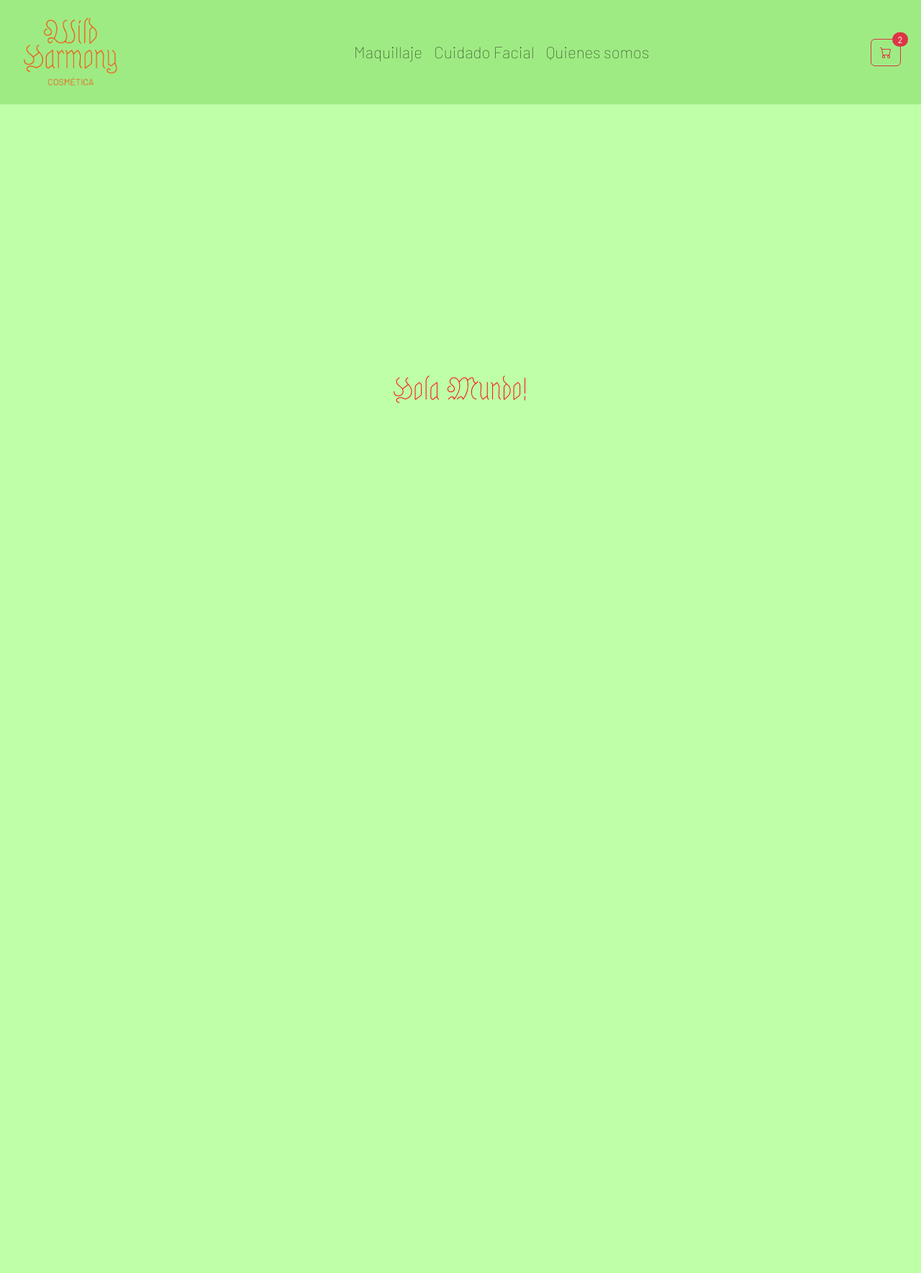
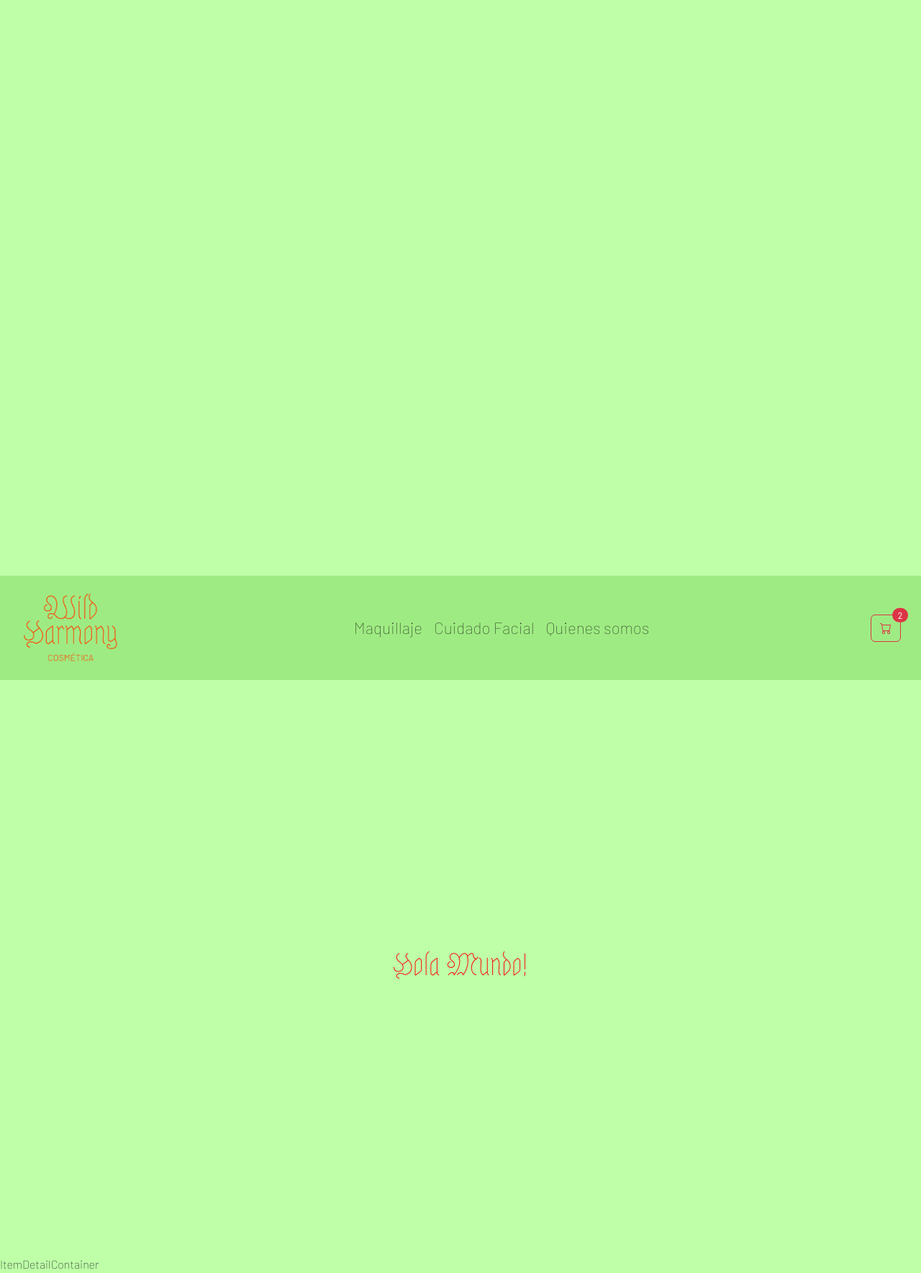
Before and after one commit to Brencambell/WildHarmony-Cambellotti-ReactJS, a React (Vite) app in the folder wild-harmony/: page / in a window 1280 px wide. Shown: the whole page at 72% size. Before the commit the page ends 945 px from the top, so only its background shows below. Built offline with nearby package versions, Linux system fonts and the light colour scheme.

Commit message:
cambio de nombre al repo

```diff
--- a/wild-harmony/package.json
+++ b/wild-harmony/package.json
@@ -13,7 +13,8 @@
     "bootstrap": "^5.3.1",
     "bootstrap-icons": "^1.10.5",
     "react": "^18.2.0",
-    "react-dom": "^18.2.0"
+    "react-dom": "^18.2.0",
+    "react-router-dom": "^6.15.0"
   },
   "devDependencies": {
     "@types/react": "^18.2.15",
--- a/wild-harmony/src/App.jsx
+++ b/wild-harmony/src/App.jsx
@@ -1,14 +1,26 @@
+import { Routes, Route } from "react-router-dom" //con estos componentes podremos crear nuestras rutas
 import Navbar from "./components/Navbar/Navbar"
-import ItemListContain from "./components/ItemListContainer/ItemListContainer"
+import ItemListContainer from "./components/ItemListContainer/ItemListContainer"
+import ItemDetailContainer from "./components/ItemDetailContainer/ItemDetailContainer"
 
 function App() {
   return (
     <div>
+      {/* Navegabilidad */}
+      <Routes>
+        <Route path="/" element={<ItemListContainer />} />
+        <Route path="/category/:id" element={<ItemListContainer />} />
+        <Route path="/item/:id" element={<ItemDetailContainer />} />
+      </Routes>
+
       {/* Navbar */}
       <Navbar />
 
-      {/* ItemListContain */}
-      <ItemListContain greeting={ "Hola Mundo!" } />
+      {/* ItemListContainer */}
+      <ItemListContainer greeting={ "Hola Mundo!" } />
+
+      {/* ItemDetailContainer */}
+      <ItemDetailContainer />
     </div>
   )
 }
--- /dev/null
+++ b/wild-harmony/src/components/ItemDetailContainer/ItemDetailContainer.jsx
@@ -0,0 +1,9 @@
+import React from 'react'
+
+const ItemDetailContainer = () => {
+  return (
+    <div>ItemDetailContainer</div>
+  )
+}
+
+export default ItemDetailContainer
--- a/wild-harmony/src/components/ItemListContainer/ItemListContainer.jsx
+++ b/wild-harmony/src/components/ItemListContainer/ItemListContainer.jsx
@@ -1,6 +1,6 @@
 import styles from "./ItemListContainer.module.css";
 
-const ItemListContain = ({ greeting }) => {
+const ItemListContainer = ({ greeting }) => {
     return (
         <div className= {`${styles.ItemListContainer} container-fluid`}>
             <div className="d-flex justify-content-center align-items-center vh-100">
@@ -10,4 +10,4 @@ const ItemListContain = ({ greeting }) => {
     )
 }
 
-export default ItemListContain;
+export default ItemListContainer;
--- a/wild-harmony/src/main.jsx
+++ b/wild-harmony/src/main.jsx
@@ -1,5 +1,6 @@
 import React from 'react'
 import ReactDOM from 'react-dom/client'
+import { BrowserRouter } from 'react-router-dom'
 import "bootstrap/dist/css/bootstrap.min.css"
 import "bootstrap-icons/font/bootstrap-icons.css"
 import App from './App.jsx'
@@ -7,6 +8,8 @@ import './index.css'
 
 ReactDOM.createRoot(document.getElementById('root')).render(
   <React.StrictMode>
-    <App />
+    <BrowserRouter>
+      <App />
+    </BrowserRouter>
   </React.StrictMode>,
 )
```
Also changed, not shown: wild-harmony/src/components/ItemDetailContainer/ItemDetail.jsx (added, +9 -0 lines), wild-harmony/src/components/ItemListContainer/ItemList.jsx (added), 1 other file (tests, documents, lock files or other folders).
